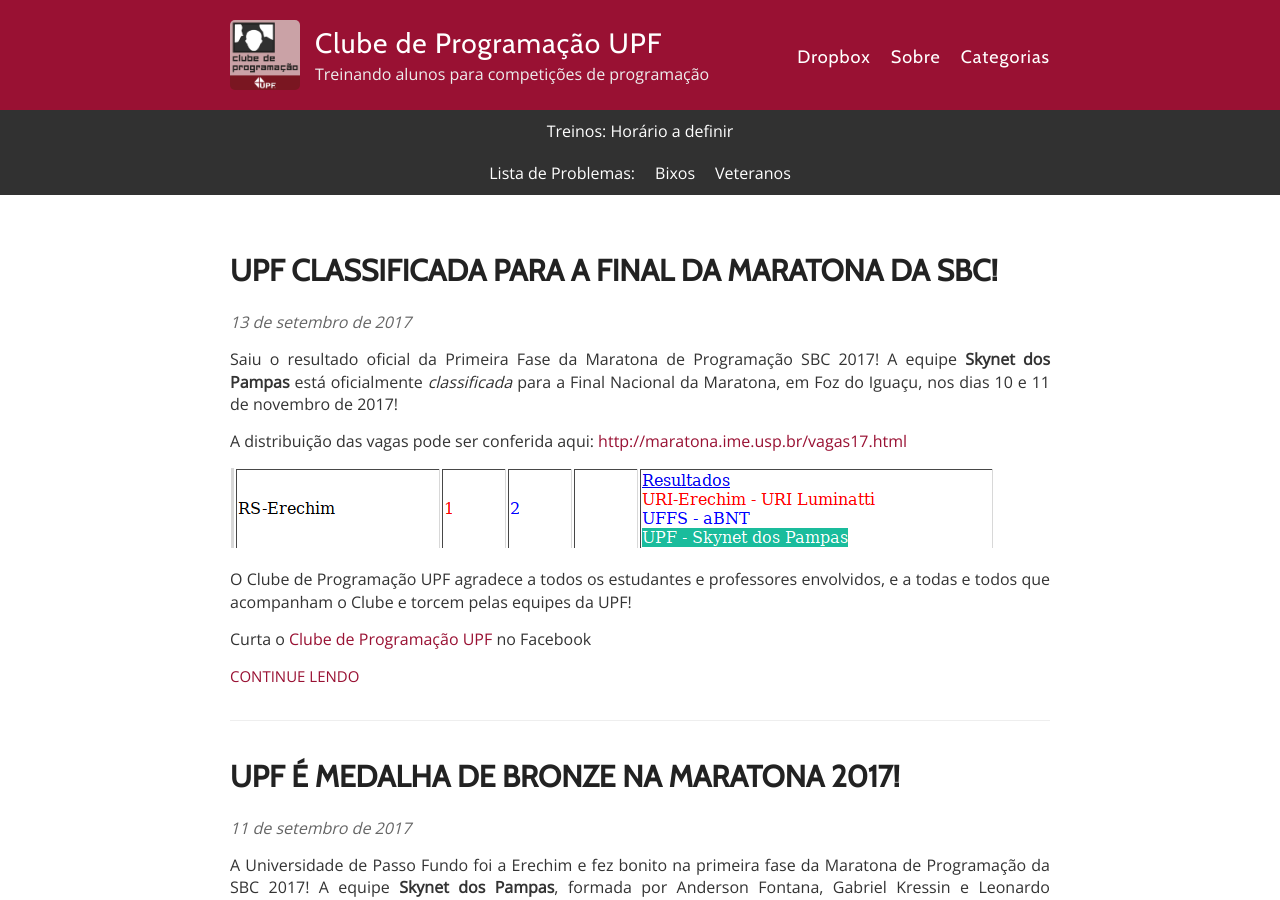
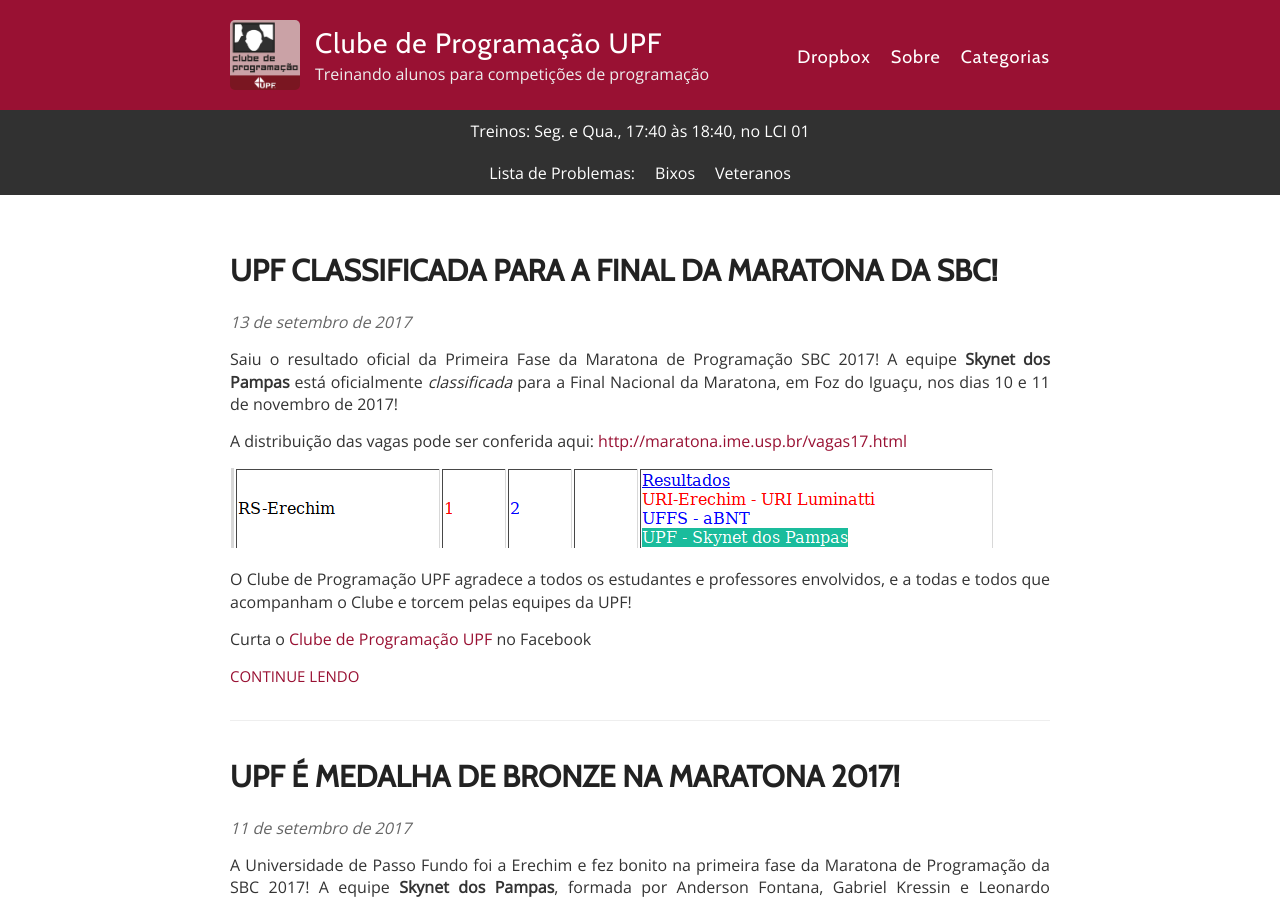
Before and after one commit to maratonaupf/maratonaupf.github.io, a Jekyll site: the page built from index.html, in a window 1280 px wide and 900 px high. Built offline with Jekyll 4.4.1, drawn with Linux system fonts in a browser that asks for light colours; the list of posts is cut into pages by our own code.

Commit message:
Horários e links de treino atualizados

```diff
--- a/_layouts/default.html
+++ b/_layouts/default.html
@@ -43,13 +43,13 @@
       </div>
 
       <div class="nav-info site-navigation">
-        <p style="text-align: center; ">Treinos: Horário a definir</p>
+        <p style="text-align: center; ">Treinos: Seg. e Qua., 17:40 às 18:40, no LCI 01</p>
       </div>
       <div class="nav-info site-navigation">
         <ul class="menu">
           <p style="float: left; ">Lista de Problemas: </p>
-          <li class="menu-item"><a href="https://goo.gl/T02P2Y">Bixos</a></li>
-          <li class="menu-item"><a href="https://goo.gl/uizeCQ">Veteranos</a></li>
+          <li class="menu-item"><a href="https://www.codepit.io/#/contest/59d24e8e0542c1001db25495/view">Bixos</a></li>
+          <li class="menu-item"><a href="https://www.codepit.io/#/contest/59d250d9514b8c001d7b148b/edit">Veteranos</a></li>
         </ul>
       </div>
 
```
